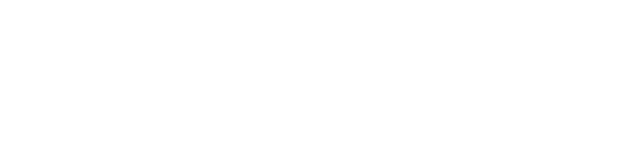
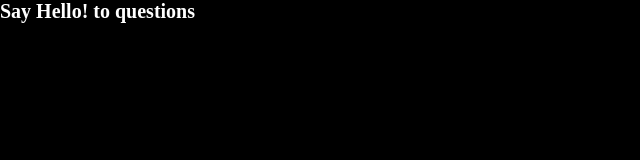
Before and after one commit to aarij0119/JavaScript_practice_File, a plain HTML site: page index.html in a window 1280 px wide. Shown: the whole page, without its empty margins (0-640 px from the left). Drawn offline with Linux system fonts and the light colour scheme.

Commit message:
Completed 27 questions

```diff
--- a/index.html
+++ b/index.html
@@ -3,24 +3,24 @@
 <head>
     <meta charset="UTF-8">
     <meta name="viewport" content="width=device-width, initial-scale=1.0">
-    <title>Document</title>
+    <title>IavaScript Practice File</title>
+    <style>
+        *{
+            padding: 0;
+            margin: 0;
+            box-sizing: border-box;
+        }
+        body{
+            width: 100%;
+            height: 100%;
+            background-color: black;
+            color: white;
+            font-size: 10px;
+        }
+    </style>
 </head>
 <body>
-    <!-- <script>
-        const arr = [];
-
-        function getname() {
-            const fruit = prompt("Tell me a fruit name:");
-
-            if (fruit && fruit.toLowerCase() !== 'stop') {
-                arr.push(fruit);
-                console.log("Fruits you entered: " + arr.join(", "));
-            } else {
-                console.log("No valid fruit name entered.");
-            }
-        }
-
-        getname();
-    </script> -->
+    <h1>Say Hello! to questions </h1>
+   <script src="/index.js"></script>
 </body>
 </html>
--- a/index.js
+++ b/index.js
@@ -259,3 +259,174 @@ for(let val in obj){
 // };
 
 // person.greet(); // Outputs: John
+
+// 50 Questions in Js.
+
+// 1 console your name ?
+// console.log("Aarij","I love to learn more in js" );
+
+// 2 console 45*2-10
+// console.log(45*2-10);
+
+// 3 use console to display the current year
+// const year = new Date();
+// console.log(year.getFullYear());
+
+// 4 create 2 variables for first and last name concatenate and log them
+// var first = "Mohammad ";
+// var last = " Aarij";
+// console.log(first + last);
+
+// 5 track the value of a variable by login it before and ater edit it
+// var a = 10;
+// console.log(a)
+// a = 30;
+// console.log(a)
+
+// 6 Use console.error() to log an error message
+// console.error("This website is not for childrens");
+
+// 7 Log the square of 12 to console
+// console.log(12*12);
+
+// 8 Print the type of a variable holding the value of true
+// const value = true;
+// what is typeof typeof is a opretaor in js use to find the type of a variable
+// console.log(typeof value)
+//**It shows a Array to an object because array is an object in js
+
+// 9 Create a variable holding your age and log weateher it's greater than 18;
+// var age = 18;
+// if(age >= 18) console.log("You are elogible for vote");
+// else console.error("You are not eligible for vote");
+
+// 10 console log it 100 / 0
+// console.log(100 / 0);
+
+// 11 declare a variable using let and log it
+// let a = 10;
+// console.log(a);
+// if i ressign the value of let it will work but if i redeclare the value of let it will give error that a is already declare
+
+// 12 declare a constant variable to store the value of pi
+// const Pi = Math.PI;
+// console.log(Pi)
+
+// 13 reassign the value of a variable declare with let and const and log them result
+// let a  = 12;
+// console.log(a); // This will work
+// a = 20;
+// console.log(a); // this one also
+// const b = 40;
+// console.log(b); // this will show true
+// b = 50; // const b = 70 // but this will show an error that we can't reassign the value of we can't redeclare the value
+// console.log(b)
+
+// 14 chect the type of null and check it
+// const a  = null;
+// console.log(typeof a);
+
+// 15 create a variable with a number as a string (eg. "10") and log it type
+// const number = "25";
+// const type  = typeof number;
+// console.log(type);
+
+// 16 Use type of to check the type of a boolean variable
+// let b = true;
+// console.log(typeof b);
+
+// 17 Create three valriables of types string,number,and boolean and log their values
+// const username = "Aarij";
+// let number  = 119;
+// var valuetype = "boolean";
+// console.log(username, number, valuetype);
+
+// 18 declare a variable without assign the value log it's type
+//const a ; // this will show missing initializer in const declaration
+//var a; // this will show undefined;
+// let a ; // this will show undefined
+// console.log(typeof a);
+
+// 19 types
+// "Aarij" = string,
+// 119 = number,
+// null = object,
+// true = boolean,
+// array = object,
+// function = function,
+// undefined = undefined,
+// NaN = number,
+
+// 20 Write the for loop to to print number from 1 t0 50
+// for(let i = 1; i <= 50; i++){
+//   console.log(i)
+// }
+
+// 21 use a while loop to sum the number of 1 to 10;
+// let number = 1;
+// let sum = 0;
+// while(number <= 10){
+//   sum += number;
+//   number++
+// }
+// console.log(sum);
+
+// 22 use for of loop to log the values of an string;
+// const str = "Aarij";
+// for(let character of str){
+//   console.log(character);
+// }
+
+// 23 write a for loop to log odd numbers from 1 to 20;
+// for(let i = 1; i < 20; i++){
+//   if(i % 2 !== 0){
+//     console.log(i)
+//   }
+// }
+
+// 24 use dowhile loop to log number 1 to 5
+// var a = 5
+// do{
+//   console.log(a);
+//   a++
+// }while( a <= 5)
+
+// 25 calculate the factorial of 5 using a for loop;
+// let fact = 1;
+// for(let i = 5; i>0; i--){
+//   fact =fact*i;
+// };
+// console.log(fact);
+
+// 26 print a grid of 3 * 3 using nested loop;
+// let hold = 1;
+// for(let i = 1; i <= 3; i++){
+//   let str = ''
+//   for(let j = 1; j<= 3; j++){
+//     str += `${hold} `
+//     hold++
+//   }
+//   console.log(str)
+// }
+
+// 27 use a for loop to reverse an array;
+// const arr = [1,2,3,4,5,6,7,8,9,10];
+// for(let i = 0; i < Math.floor(arr.length/2); i++){
+//   var temp = arr[i];
+//   arr[i] = arr[arr.length -1 - i];
+//   arr[arr.length - 1 - i] = temp;
+// }
+// console.log(arr);
+
+// const arr = [1,2,3,4,5,6,7,8];
+// for(let i = 0; i< arr.length; i++){
+//   arr[i] = arr[arr.length - 1 - i]
+// }
+// console.log(arr);
+
+// 28 write a while loop that logs numbers fro 1 to 100 divisible by 5
+let i = 1;
+while(i < 100){
+  console.log(i)
+  i ++
+}
```
